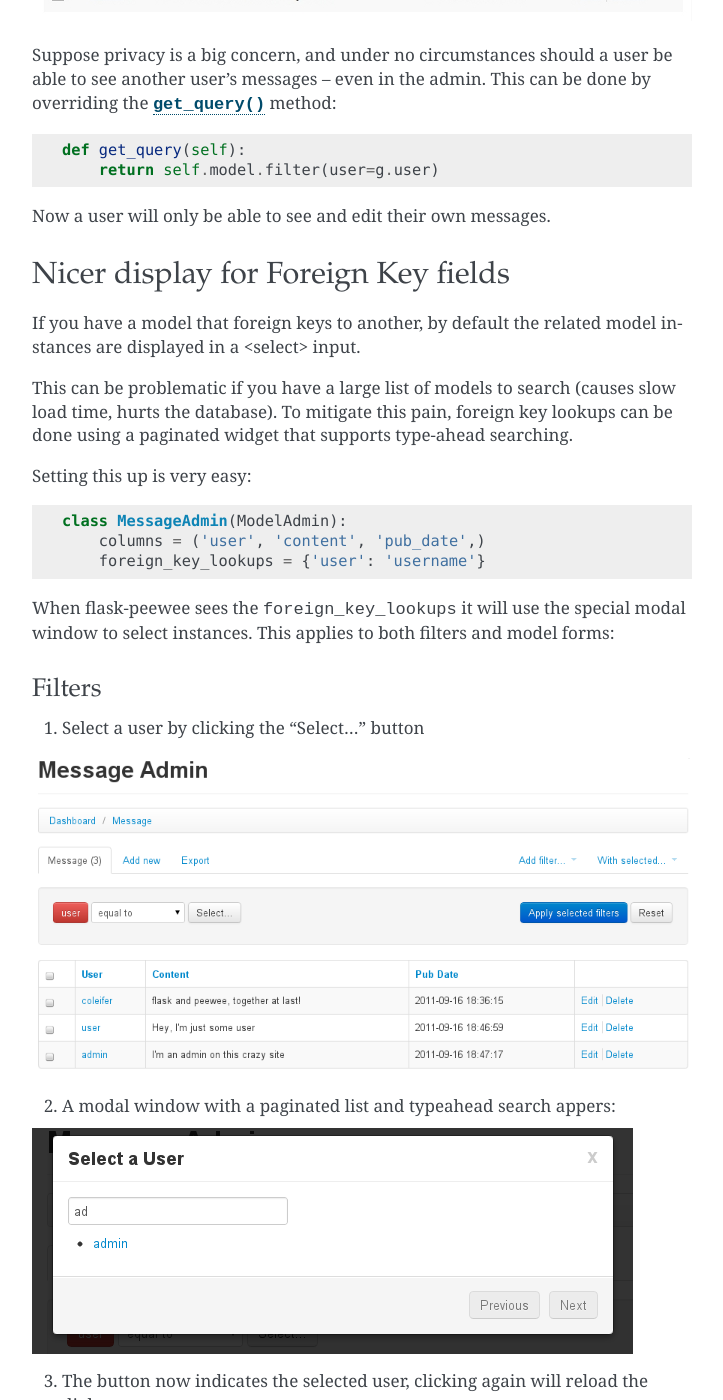
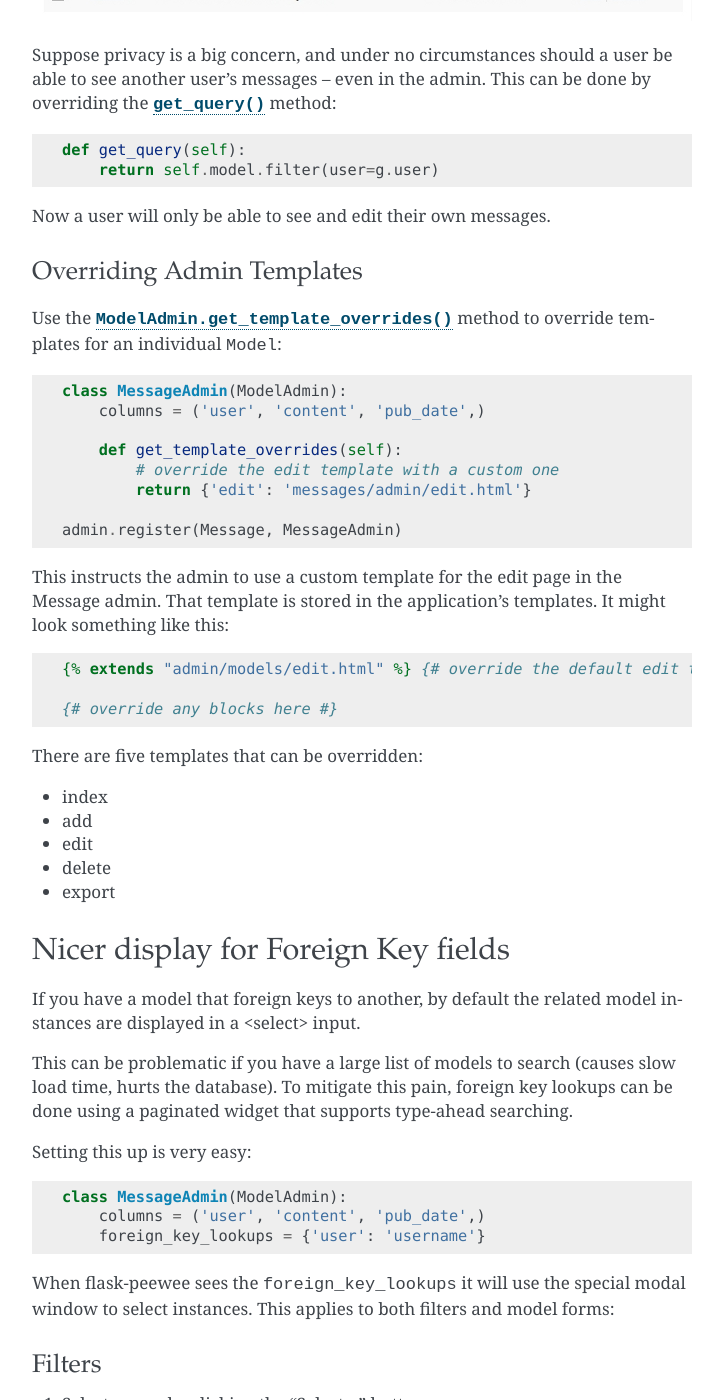
Before and after one commit to coleifer/flask-peewee, a Sphinx documentation site: the page built from docs/admin.rst, in a window 1280 px wide and 1400 px high, scrolled down 2987 px. Shown: the whole window, without its empty margins (388-1111 px from the left). Built offline with Sphinx 7.4.7, drawn with Linux system fonts in a browser that asks for light colours; some of the changed text lies outside the part shown.

Commit message:
Documenting how to add template overrides

```diff
--- a/docs/admin.rst
+++ b/docs/admin.rst
@@ -123,6 +123,43 @@ the :py:meth:`~ModelAdmin.get_query` method:
         return self.model.filter(user=g.user)
 
 Now a user will only be able to see and edit their own messages.
+
+
+Overriding Admin Templates
+^^^^^^^^^^^^^^^^^^^^^^^^^^
+
+Use the :py:meth:`ModelAdmin.get_template_overrides` method to override templates
+for an individual ``Model``:
+
+.. code-block:: python
+
+    class MessageAdmin(ModelAdmin):
+        columns = ('user', 'content', 'pub_date',)
+
+        def get_template_overrides(self):
+            # override the edit template with a custom one
+            return {'edit': 'messages/admin/edit.html'}
+
+    admin.register(Message, MessageAdmin)
+
+This instructs the admin to use a custom template for the edit page in the Message
+admin.  That template is stored in the application's templates.  It might look
+something like this:
+
+.. code-block:: jinja
+
+    {% extends "admin/models/edit.html" %} {# override the default edit template #}
+
+    {# override any blocks here #}
+
+There are five templates that can be overridden:
+
+* index
+* add
+* edit
+* delete
+* export
+
 
 Nicer display for Foreign Key fields
 ------------------------------------
```
Also changed, not shown: docs/api.rst (+17 -0 lines).
